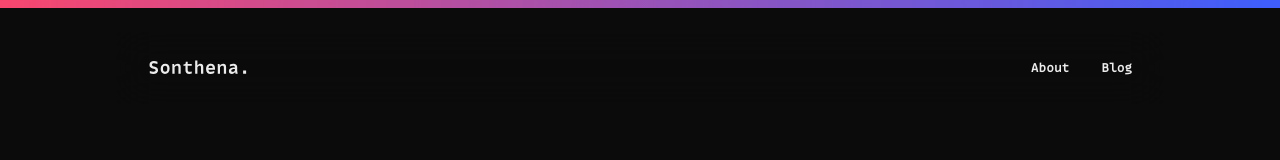
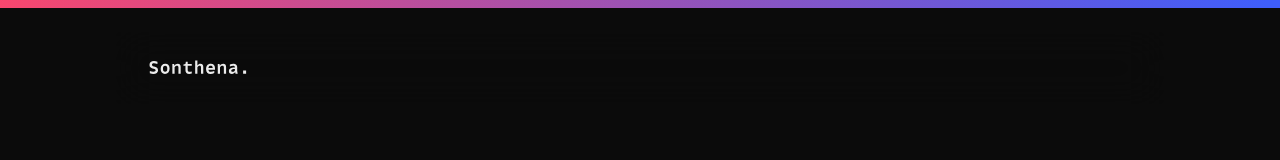
Before and after one commit to Sreenivas1323/Web2.0, a Next.js app: page / in a window 1280 px wide. Shown: the top 160 px of the page. Built offline with nearby package versions, Linux system fonts and the light colour scheme.

Commit message:
removed links

```diff
--- a/src/components/Header.js
+++ b/src/components/Header.js
@@ -33,7 +33,7 @@ const FavIcon = (props) => (
 const Links = () => {
   return (
     <Stack direction={{ base: "row", med: "column" }} spacing={"20"}>
-      <Link href="/about" passhref>
+      {/* <Link href="/about" passhref>
         <a>
           <CustomButton variant="ghost">About</CustomButton>
         </a>
@@ -42,7 +42,7 @@ const Links = () => {
         <a>
           <CustomButton variant="ghost">Blog</CustomButton>
         </a>
-      </Link>
+      </Link> */}
       {/* <Link href="/Projects" passHref>
     <a href="/Projects">
       <CustomButton variant="ghost">Projects</CustomButton>
```
